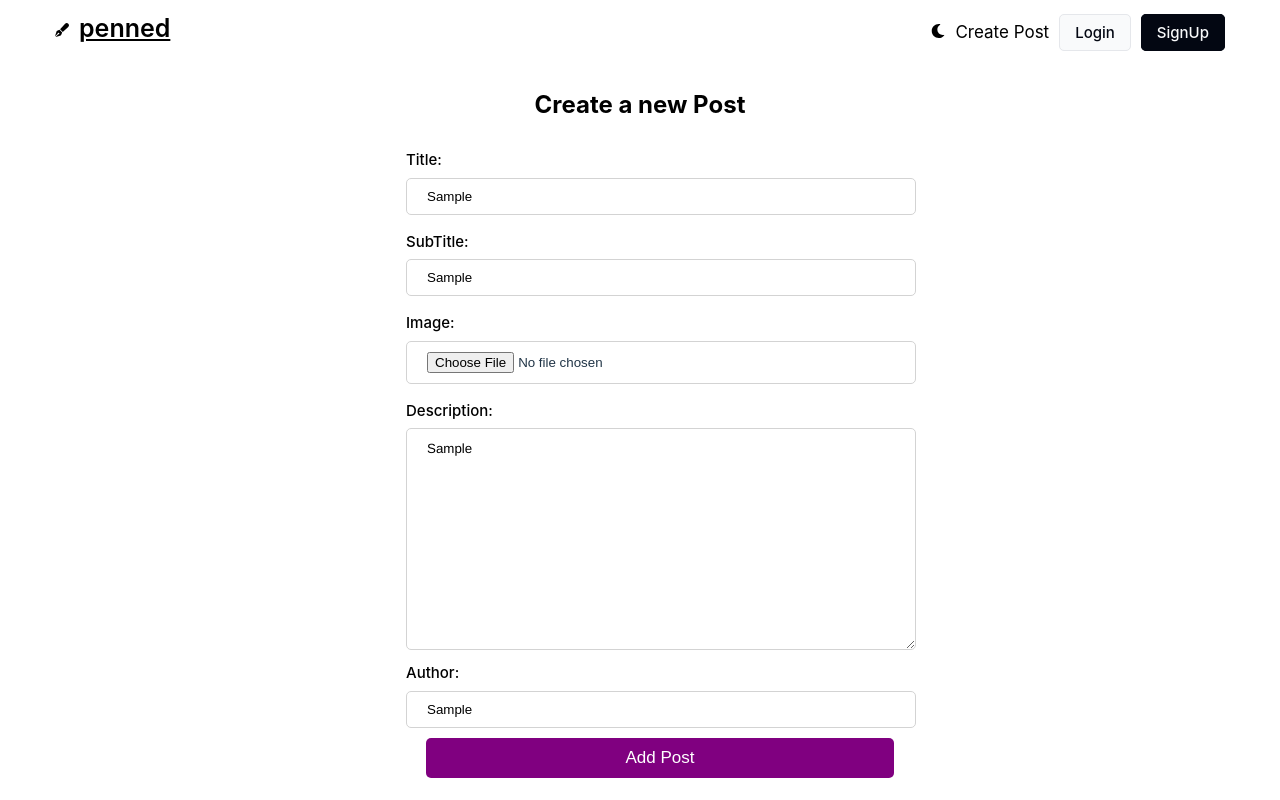
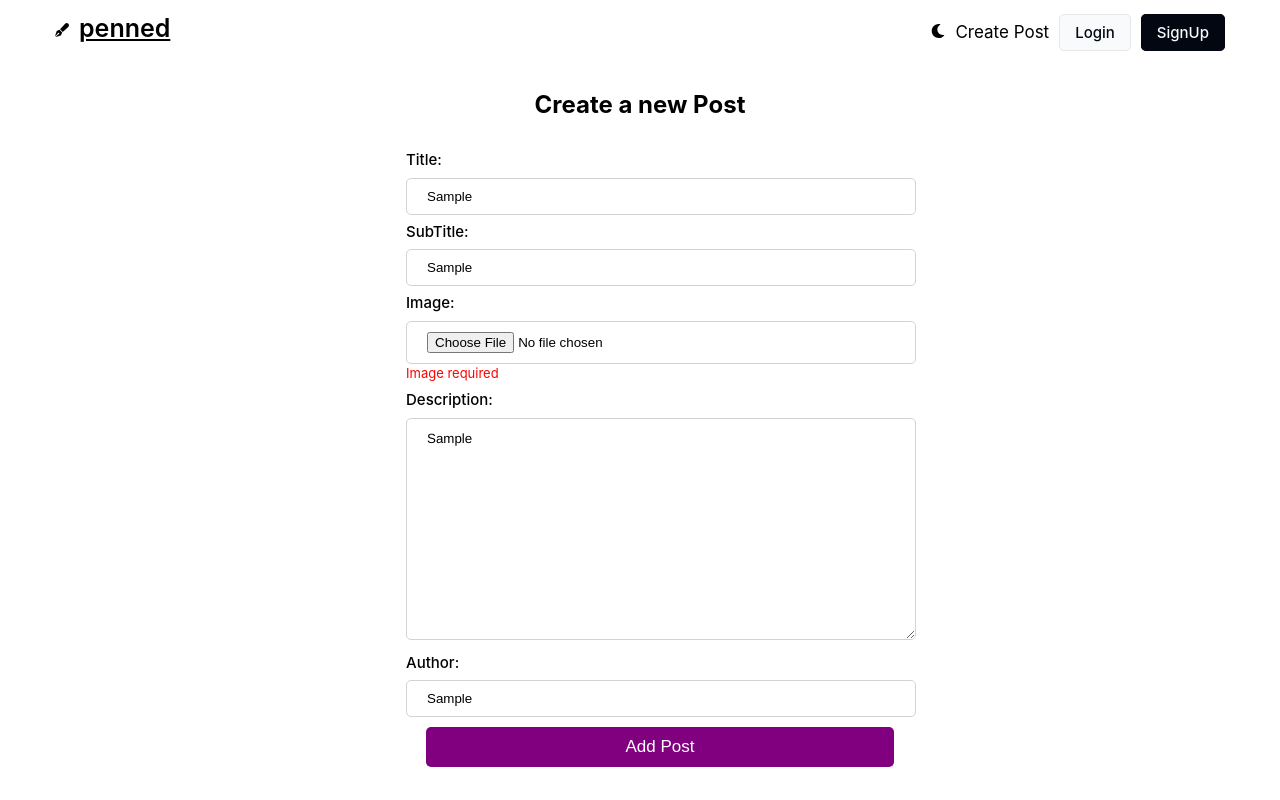
Before and after one commit to samuelkaranja/penned, a React (Vite) app: page /create-post in a window 1280 px wide. Both pictures are taken after typing "Sample", "Sample", "Sample", "Sample" into the empty fields and a click on the button "Add Post". Shown: the top 800 px of the page. Built offline with nearby package versions, Linux system fonts and the light colour scheme; no server answers.

Commit message:
Updated the addPost form

```diff
--- a/src/App.jsx
+++ b/src/App.jsx
@@ -3,7 +3,7 @@ import { BrowserRouter as Router, Routes, Route } from "react-router-dom";
 import Home from "./pages/Home/Home";
 import Nav from "./components/Nav/Nav";
 import PostDetails from "./pages/PostDetails/PostDetails";
-//import { Footer } from "./components";
+import { Footer } from "./components";
 import CreatePost from "./pages/CreatePost/CreatePost";
 import { Login, SignUp } from "./pages";
 import { useContext } from "react";
@@ -23,7 +23,7 @@ function App() {
           <Route path="/sign-up" element={<SignUp />} />
           <Route path="/login" element={<Login />} />
         </Routes>
-        {/* <Footer /> */}
+        <Footer />
       </Router>
     </div>
   );
--- a/src/components/AddPost/AddPost.jsx
+++ b/src/components/AddPost/AddPost.jsx
@@ -1,6 +1,7 @@
 import { useContext, useState } from "react";
 import "./addpost.css";
 import { GlobalContext } from "../../context/context";
+import { useForm } from "react-hook-form";
 
 const AddPost = () => {
   const { setPosts } = useContext(GlobalContext);
@@ -14,6 +15,12 @@ const AddPost = () => {
 
   const [successMessage, setSuccessMessage] = useState("");
 
+  const {
+    register,
+    handleSubmit,
+    formState: { errors },
+  } = useForm();
+
   //Handle form input changes
   const handleChange = (event) => {
     const { name, value } = event.target;
@@ -24,8 +31,8 @@ const AddPost = () => {
     setFormData({ ...formData, image: e.target.files[0] });
   };
 
-  const handleSubmit = async (event) => {
-    event.preventDefault();
+  const handlePostSubmit = async (event) => {
+    // event.preventDefault();
 
     const data = new FormData();
     Object.entries(formData).forEach(([key, value]) => {
@@ -70,52 +77,117 @@ const AddPost = () => {
     <div className="addpost">
       {successMessage && <p className="success">{successMessage}</p>}
       <div className="frm">
-        <form onSubmit={handleSubmit}>
+        <form onSubmit={handleSubmit(handlePostSubmit)}>
           <div>
             <label>Title:</label>
             <input
+              {...register("title", { required: true })}
               type="text"
               name="title"
               value={formData.title}
               onChange={handleChange}
             />
+            {errors.title && errors.title.type === "required" ? (
+              <p
+                style={{
+                  color: "red",
+                  fontSize: "13px",
+                  margin: 0,
+                  textAlign: "left",
+                }}
+              >
+                Titile required
+              </p>
+            ) : null}
           </div>
           <div>
             <label>SubTitle:</label>
             <input
+              {...register("subtitle", { required: true })}
               type="text"
               name="subtitle"
               value={formData.subtitle}
               onChange={handleChange}
             />
+            {errors.subtitle && errors.subtitle.type === "required" ? (
+              <p
+                style={{
+                  color: "red",
+                  fontSize: "13px",
+                  margin: 0,
+                  textAlign: "left",
+                }}
+              >
+                Subtitle required
+              </p>
+            ) : null}
           </div>
           <div>
             <label>Image:</label>
             <input
+              {...register("image", { required: true })}
               type="file"
               name="image"
               accept="image/*"
               onChange={handleFileChange}
             />
+            {errors.image && errors.image.type === "required" ? (
+              <p
+                style={{
+                  color: "red",
+                  fontSize: "13px",
+                  margin: 0,
+                  textAlign: "left",
+                }}
+              >
+                Image required
+              </p>
+            ) : null}
           </div>
           <div>
             <label>Description:</label>
             <textarea
+              {...register("description", { required: true })}
               cols="30"
               rows="10"
               name="description"
               value={formData.description}
               onChange={handleChange}
             ></textarea>
+            {errors.description && errors.description.type === "required" ? (
+              <p
+                style={{
+                  color: "red",
+                  fontSize: "13px",
+                  margin: 0,
+                  textAlign: "left",
+                }}
+              >
+                Description required
+              </p>
+            ) : null}
           </div>
           <div>
             <label>Author:</label>
             <input
+              {...register("author", { required: true })}
               type="text"
               name="author"
               value={formData.author}
               onChange={handleChange}
             />
+            {errors.author && errors.author.type === "required" ? (
+              <p
+                style={{
+                  color: "red",
+                  fontSize: "13px",
+                  margin: 0,
+                  textAlign: "left",
+                }}
+              >
+                Author required
+              </p>
+            ) : null}
           </div>
 
           <button type="submit" className="post_btn">
--- a/src/components/AddPost/addpost.css
+++ b/src/components/AddPost/addpost.css
@@ -22,7 +22,7 @@
   padding: 10px 20px;
   border: 1px solid lightgrey;
   border-radius: 5px;
-  margin-bottom: 10px;
+  color: #000;
 }
 
 .addpost input:focus {
@@ -46,7 +46,7 @@
 
 .addpost .post_btn {
   display: block;
-  margin: 0 20px;
+  margin: 10px 20px;
   background: purple;
   color: #fff;
   border: none;
```
